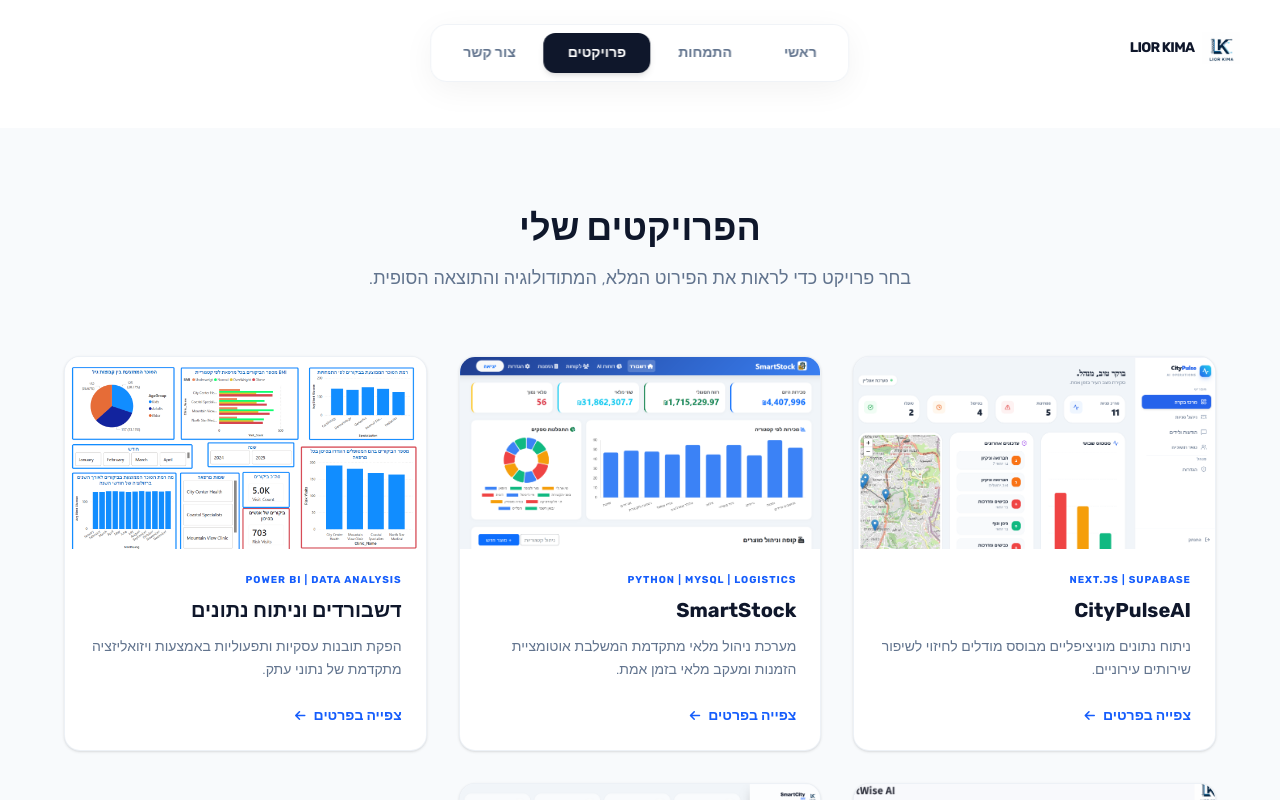
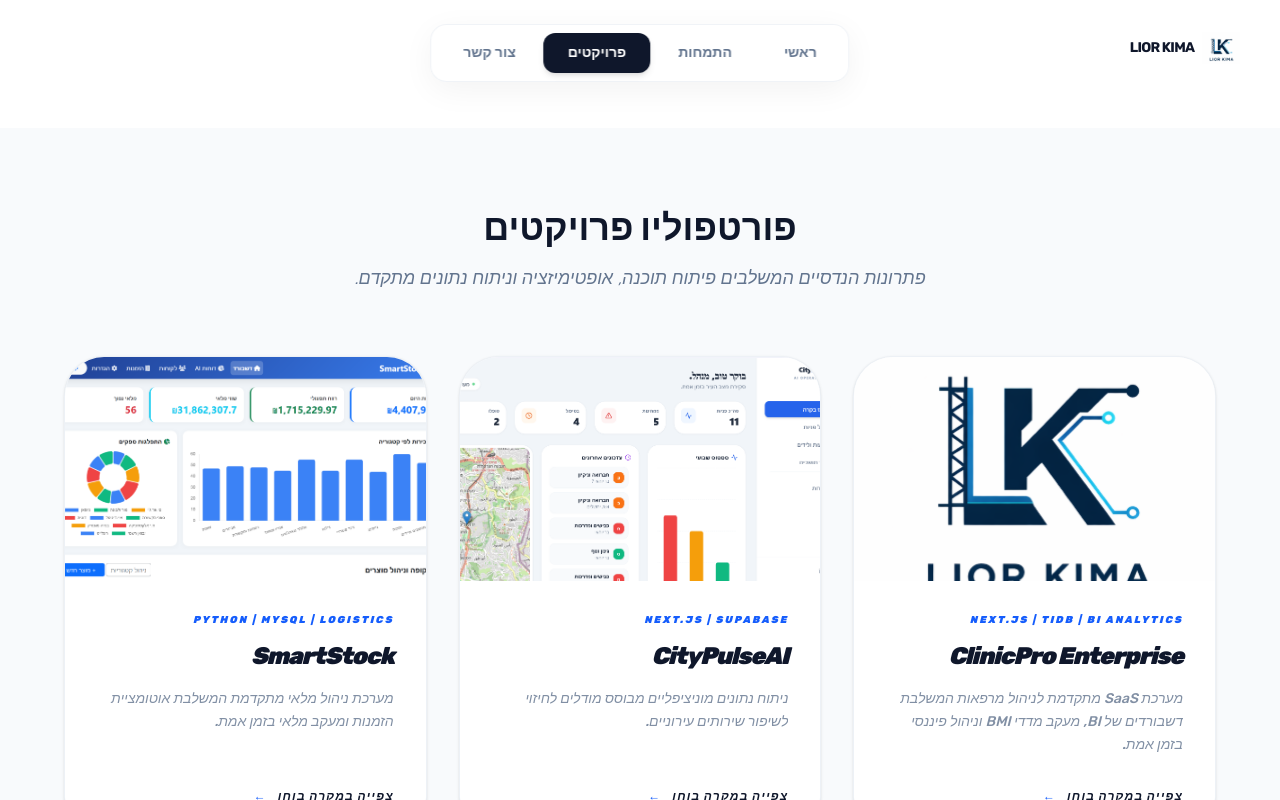
Before and after one commit to liorkima5-coder/Portfolio, a Next.js app: page /projects in a window 1280 px wide. Shown: the top 800 px of the page. Built offline with nearby package versions, Linux system fonts and the light colour scheme.

Commit message:
Update page.tsx

```diff
--- a/app/projects/page.tsx
+++ b/app/projects/page.tsx
@@ -2,6 +2,14 @@
 
 export default function ProjectsPage() {
   const projects = [
+    // הפרויקט החדש: ClinicPro - מערכת BI וניהול מרפאות
+    {
+      id: 'clinicpro',
+      title: "ClinicPro Enterprise",
+      stack: "Next.js | TiDB | BI Analytics",
+      desc: "מערכת SaaS מתקדמת לניהול מרפאות המשלבת דשבורדים של BI, מעקב מדדי BMI וניהול פיננסי בזמן אמת.",
+      img: "/logo.png" // הלוגו שהעלינו לתיקיית public
+    },
     {
       id: 'citypulse',
       title: "CityPulseAI",
@@ -30,61 +38,59 @@
       desc: "אלגוריתם חכם לאופטימיזציית סידורי עבודה המאזן בין אילוצים עסקיים והעדפות עובדים.",
       img: "/shiftwise-card.png"
     },
-    // הפרויקט החדש שהוספנו
     {
       id: 'dss-opti',
       title: "מערכת תומכת החלטה (DSS)",
       stack: "Python | Optimization | OR",
       desc: "מערכת אופטימיזציה מתקדמת המבוססת על מודלים מתמטיים לשיפור יעילות תפעולית וניהול משאבים.",
-      img: "/dss-card.png" // וודא שיש קובץ כזה בתיקיית public
+      img: "/dss-card.png"
     }
   ];
 
   return (
-    <main className="min-h-screen bg-[#f8fafc] py-12 md:py-20">
+    <main className="min-h-screen bg-[#f8fafc] py-12 md:py-20" dir="rtl">
       <div className="max-w-[1200px] mx-auto px-6">
 
         <div className="text-center mb-16">
-          <h2 className="text-3xl md:text-4xl font-[900] text-slate-900 mb-4">הפרויקטים שלי</h2>
-          <p className="text-slate-500 text-base md:text-lg font-light max-w-2xl mx-auto">
-            בחר פרויקט כדי לראות את הפירוט המלא, המתודולוגיה והתוצאה הסופית.
+          <h2 className="text-3xl md:text-4xl font-[900] text-slate-900 mb-4">פורטפוליו פרויקטים</h2>
+          <p className="text-slate-500 text-base md:text-lg font-light max-w-2xl mx-auto italic">
+            פתרונות הנדסיים המשלבים פיתוח תוכנה, אופטימיזציה וניתוח נתונים מתקדם.
           </p>
         </div>
 
-        {/* גריד מותאם לדפדפן - 3 בטור */}
         <div className="grid grid-cols-1 md:grid-cols-2 lg:grid-cols-3 gap-8">
           {projects.map((project) => (
             <Link
               key={project.id}
               href={`/projects/${project.id}`}
-              className="group bg-white rounded-2xl overflow-hidden border border-slate-200/60 shadow-sm hover:shadow-xl transition-all duration-400 hover:-translate-y-1.5 flex flex-col"
+              className="group bg-white rounded-[2.5rem] overflow-hidden border border-slate-200/60 shadow-sm hover:shadow-2xl transition-all duration-500 hover:-translate-y-2 flex flex-col"
             >
-              {/* אזור התמונה */}
+              {/* אזור התמונה עם אפקט זום */}
               <div
-                className="h-48 w-full bg-slate-100 bg-cover bg-center transition-transform duration-500 group-hover:scale-105"
+                className="h-56 w-full bg-slate-100 bg-cover bg-center transition-transform duration-700 group-hover:scale-110"
                 style={{ backgroundImage: `url('${project.img}')` }}
               >
                 {!project.img && (
-                  <div className="w-full h-full flex items-center justify-center">
-                    <i className="fa-solid fa-image text-slate-300 text-3xl"></i>
+                  <div className="w-full h-full flex items-center justify-center bg-slate-900">
+                    <span className="text-white font-black italic">CP</span>
                   </div>
                 )}
               </div>
 
-              <div className="p-6 flex flex-col flex-grow text-right">
-                <span className="text-blue-600 font-bold text-[10px] tracking-widest uppercase mb-2">
+              <div className="p-8 flex flex-col flex-grow text-right italic">
+                <span className="text-blue-600 font-black text-[10px] tracking-[0.2em] uppercase mb-3">
                   {project.stack}
                 </span>
-                <h3 className="text-xl font-bold text-slate-900 mb-3 group-hover:text-blue-600 transition-colors">
+                <h3 className="text-2xl font-black text-slate-900 mb-4 group-hover:text-blue-600 transition-colors tracking-tighter">
                   {project.title}
                 </h3>
-                <p className="text-slate-500 text-sm leading-relaxed mb-6 font-light line-clamp-3">
+                <p className="text-slate-500 text-sm leading-relaxed mb-8 font-medium opacity-80 line-clamp-3">
                   {project.desc}
                 </p>
 
-                <div className="mt-auto flex items-center text-blue-600 font-bold text-sm gap-2">
-                  <span>צפייה בפרטים</span>
-                  <i className="fa-solid fa-arrow-left text-xs transition-transform group-hover:-translate-x-1"></i>
+                <div className="mt-auto flex items-center text-slate-900 font-black text-xs gap-3 group-hover:gap-5 transition-all">
+                  <span className="uppercase tracking-widest">צפייה במקרה בוחן</span>
+                  <span className="text-blue-600">←</span>
                 </div>
               </div>
             </Link>
```
